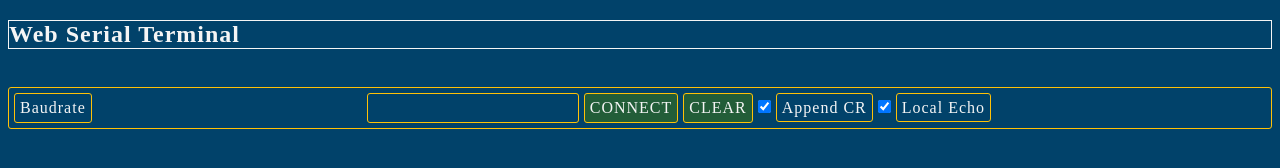
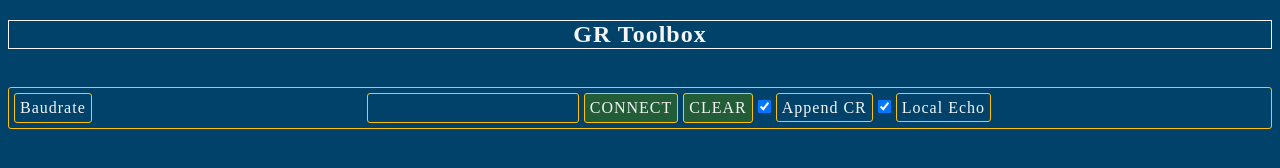
Before and after one commit to gdramos/gdramos.github.io, a plain HTML site: page index.html in a window 1280 px wide. Drawn offline with Linux system fonts and the light colour scheme; a web font is replaced by a local one.

Commit message:
title change test

```diff
--- a/index.html
+++ b/index.html
@@ -19,7 +19,7 @@
 <!--BODY---------------------------------------------------------------------->
 <body>
   <header>
-    <h2 class="showBorder">Web Serial Terminal</h2>
+    <h2 align="center" class="showBorder">GR Toolbox</h2>
   </header>
   <br class="showBorder">
   <div align="center" class="controls" style="float:center;">
```
